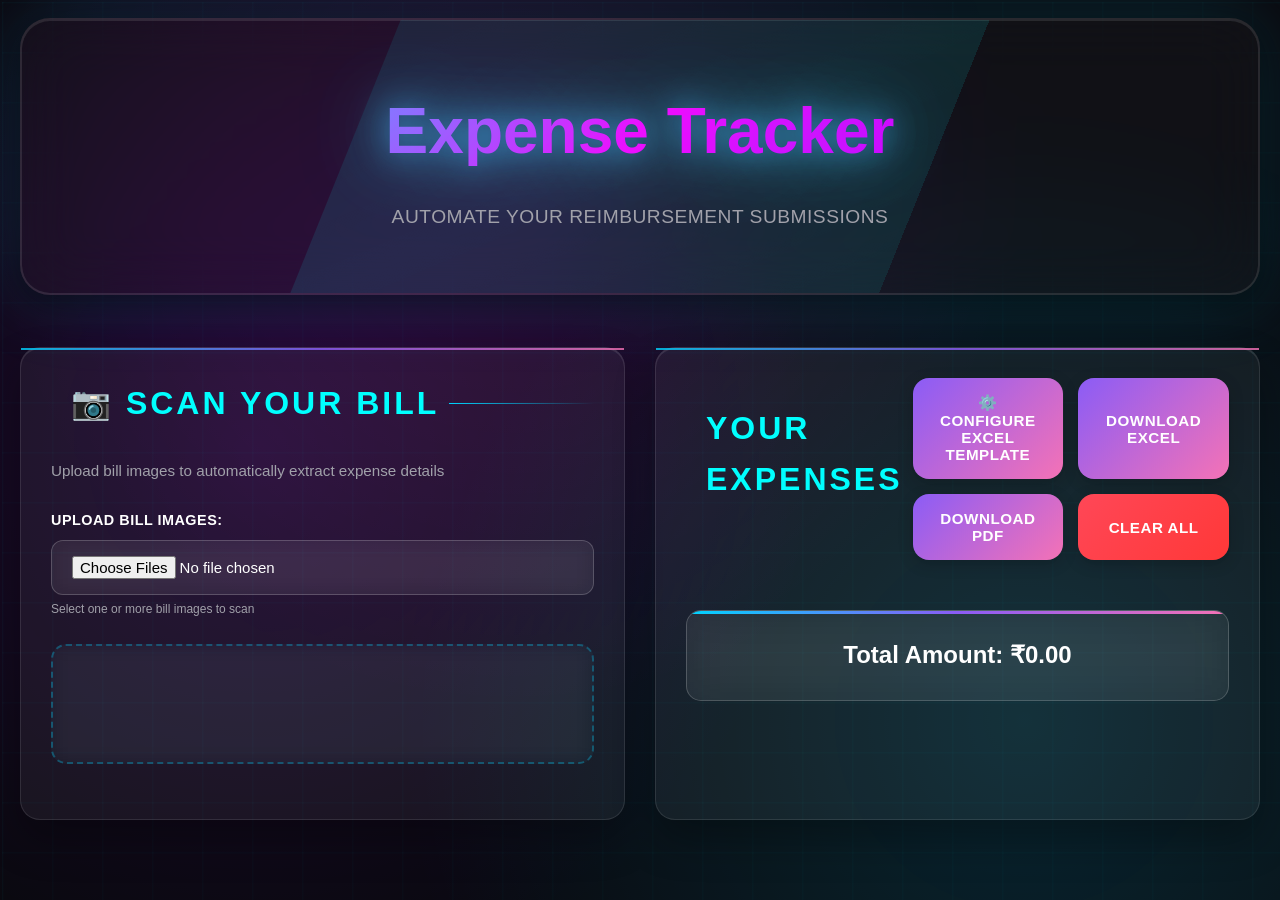
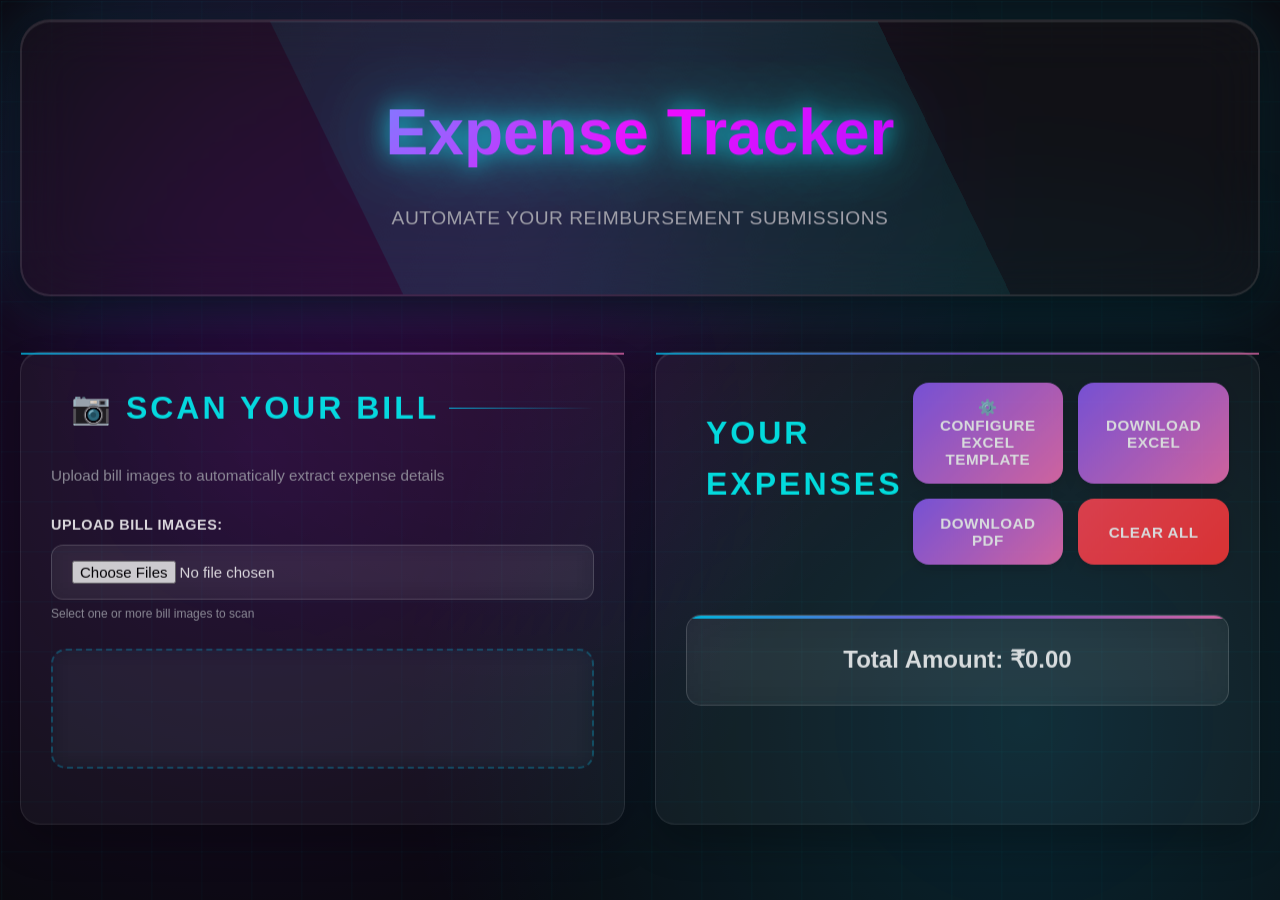

Center header and sections properly on mobile view

--- a/styles.css
+++ b/styles.css
@@ -994,28 +994,34 @@ main {
 
 /* Mobile responsive styles */
 @media (max-width: 768px) {
-    body {
-        padding: 0;
-        margin: 0;
+    html, body {
+        padding: 0 !important;
+        margin: 0 !important;
+        width: 100%;
+        overflow-x: hidden;
     }
 
     .container {
-        padding: 5px !important;
-        margin: 0 !important;
+        padding: 8px !important;
+        margin: 0 auto !important;
         max-width: 100% !important;
         width: 100% !important;
+        box-sizing: border-box;
     }
 
     main {
         grid-template-columns: 1fr;
-        gap: 10px;
+        gap: 8px;
         margin: 0;
+        width: 100%;
     }
 
     header {
-        padding: 20px 10px;
-        margin: 0 0 15px 0;
+        padding: 20px 15px;
+        margin: 0 0 10px 0;
         border-radius: 15px;
+        width: 100%;
+        box-sizing: border-box;
     }
 
     header h1 {
@@ -1029,7 +1035,7 @@ main {
     .ocr-section,
     .expense-form-section,
     .expenses-list-section {
-        padding: 15px 10px;
+        padding: 15px;
         overflow: visible;
         position: relative;
         border-radius: 10px;
@@ -1181,14 +1187,17 @@ main {
 
 @media (max-width: 480px) {
     .container {
-        padding: 3px !important;
-        margin: 0 !important;
+        padding: 6px !important;
+        margin: 0 auto !important;
+        box-sizing: border-box;
     }
 
     header {
-        padding: 15px 8px;
-        margin: 0 0 10px 0;
+        padding: 15px 12px;
+        margin: 0 0 8px 0;
         border-radius: 10px;
+        width: 100%;
+        box-sizing: border-box;
     }
 
     header h1 {
@@ -1198,7 +1207,7 @@ main {
     .ocr-section,
     .expense-form-section,
     .expenses-list-section {
-        padding: 15px 8px;
+        padding: 15px 12px;
         border-radius: 8px;
         margin: 0 !important;
         width: 100%;
